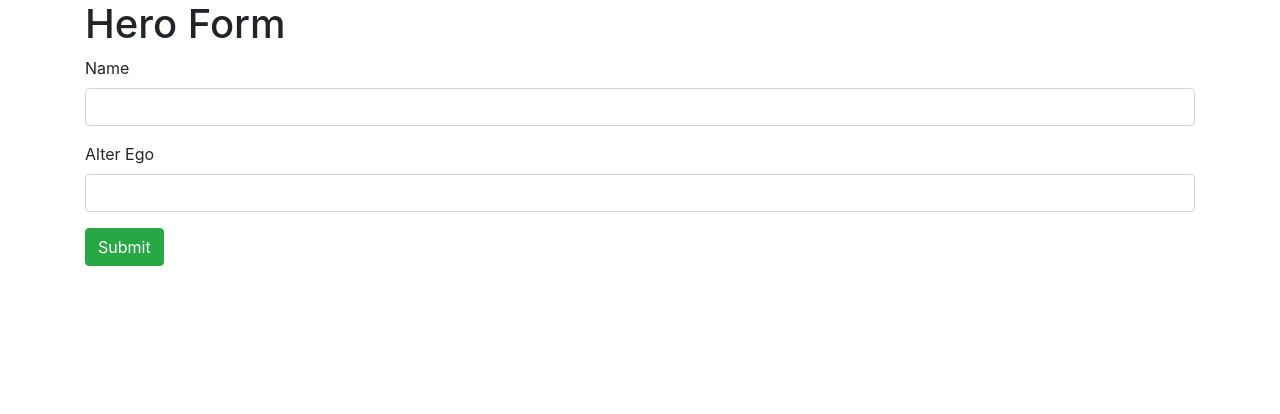
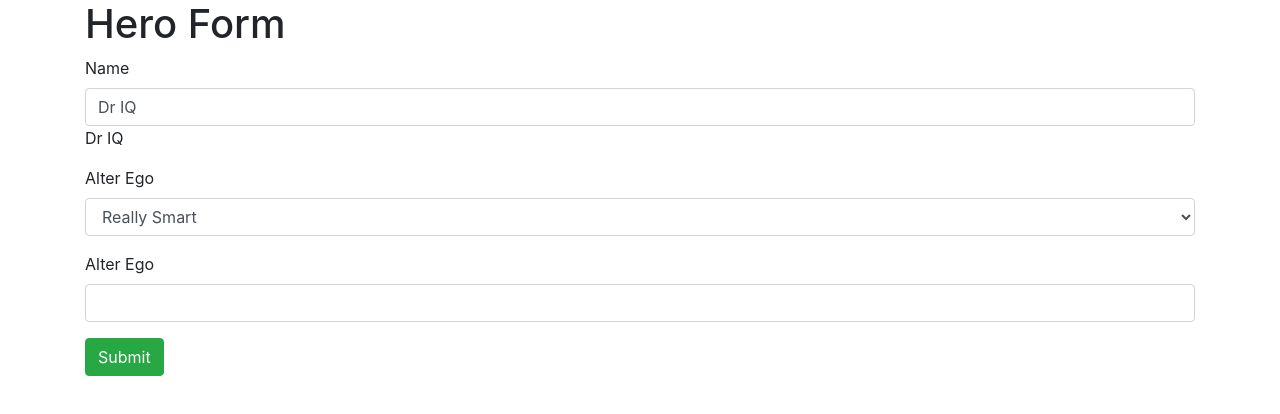
Before and after one commit to littlehorseboy/angular-template-driven-forms, an Angular app: page / in a window 1280 px wide. Shown: the top 414 px of the page. Built offline with nearby package versions, Linux system fonts and the light colour scheme.

Commit message:
feat: [(ngModel)] + name，*ngFor

```diff
--- a/src/app/hero-form/hero-form.component.html
+++ b/src/app/hero-form/hero-form.component.html
@@ -4,7 +4,23 @@
   <form>
     <div class="form-group">
       <label for="name">Name</label>
-      <input id="name" class="form-control" required />
+      <input
+        [(ngModel)]="model.name"
+        name="name"
+        id="name"
+        class="form-control"
+        required
+      />
+      {{ model.name }}
+    </div>
+
+    <div class="form-group">
+      <label for="alterEgo">Alter Ego</label>
+      <select id="power" class="form-control" required>
+        <option *ngFor="let power of powers" [value]="power">
+          {{ power }}
+        </option>
+      </select>
     </div>
 
     <div class="form-group">
```
